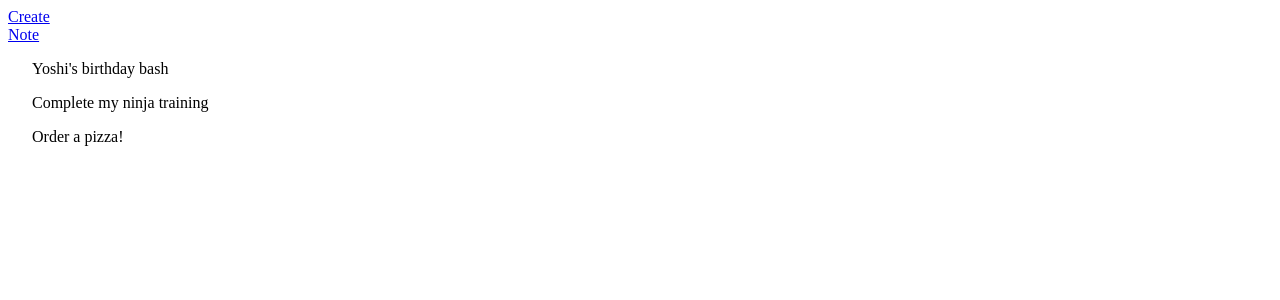
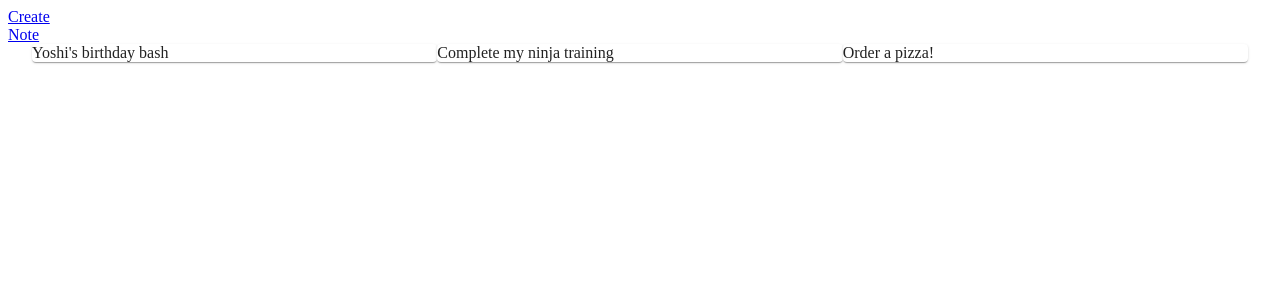
Before and after one commit to pluto123/material_ui_tutorial, a React (Create React App) app: page /note in a window 1280 px wide. Shown: the top 300 px of the page. Built offline with nearby package versions, Linux system fonts and the light colour scheme; data requests are answered from the project's data file.

Commit message:
Grid System

```diff
--- a/src/pages/Note.jsx
+++ b/src/pages/Note.jsx
@@ -1,7 +1,8 @@
 import { Component } from 'react'
 import Container from '@material-ui/core/Container'
 import fetch from 'isomorphic-fetch'
-
+import Grid from '@material-ui/core/Grid'
+import Paper from '@material-ui/core/Paper'
 
 export default class Note extends Component {
     state = {
@@ -19,9 +20,14 @@
         const {notes} = this.state
         return (
             <Container>
-                {notes.map(note => <p key={note.id}>{note.title}</p>)}
+                <Grid container>
+                    {notes.map(note => (
+                        <Grid item key={note.id} xs={12} md={6} lg={4}>
+                            <Paper>{note.title}</Paper>
+                        </Grid>
+                    ))}
+                </Grid>
             </Container>
         )
     }
-
 }
```
